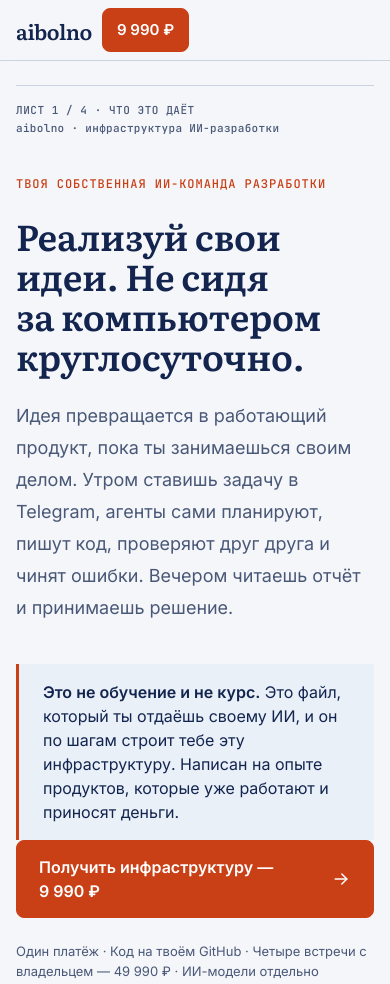
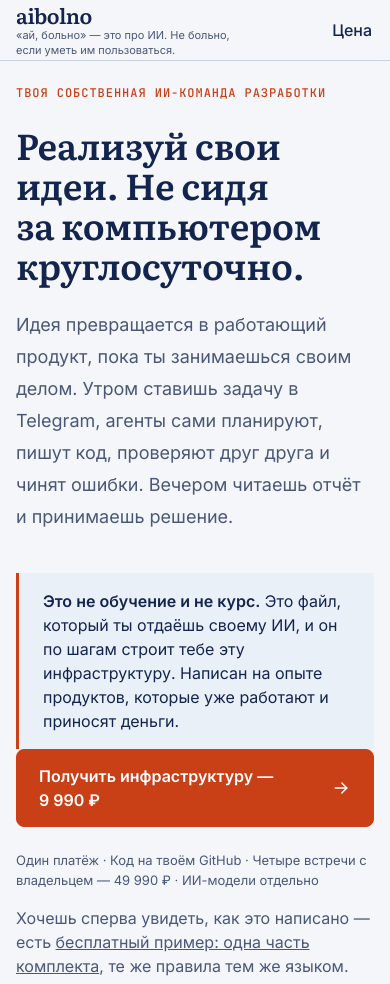
Before and after one commit to eldartri/aibolno, a plain HTML site: page index.html in a window 390 px wide. Shown: the top 984 px of the page. Drawn offline with Linux system fonts and the light colour scheme.

Commit message:
fix(site): шапка — каламбур у логотипа, цена словом, полосы «ЛИСТ N» убраны
Заказы 26187 и 26189.

- «Убери вот этот лист 1» — полосы `.sheet__head` сняты со всех листов всех
  страниц (не только с первого) и из подвала убрана ячейка «Лист 4 / Листов 4».
- «Зачем нам цена возле логотипа» — оранжевая кнопка с ценой из шапки убрана,
  цена осталась пунктом меню «Цена».
- «Возле логотипа напиши, что „ай, больно“ — это про ИИ» — полоса-каламбур под
  шапкой удалена, фраза переехала подписью к названию.
- Меню на трёх страницах одинаковое: Как устроено · Чем доказано · Пример · Цена.
  На телефоне меню не помещается — оставлен последний пункт «Цена», иначе шапка
  осталась бы без действия.

Co-Authored-By: Claude Opus 5 <noreply@anthropic.com>
Claude-Session: https://claude.ai/code/session_018irFH4hhhu8bYeLQCibwZf

```diff
--- a/index.html
+++ b/index.html
@@ -36,31 +36,21 @@
 
 <header class="top">
   <div class="wrap">
-    <a class="wordmark" href="/">aibolno <small>КБ ИИ-разработки</small></a>
+    <a class="wordmark" href="/">aibolno <small>«ай, больно» — это про ИИ. Не больно, если уметь им пользоваться.</small></a>
     <nav>
       <a href="#ustroystvo">Как устроено</a>
       <a href="#dokazano">Чем доказано</a>
       <a href="metod.html">Пример</a>
       <a href="#komplekt">Цена</a>
     </nav>
-    <div class="top__buys">
-      <a class="btn btn--accent btn--sm" href="oplata.html">9&nbsp;990&nbsp;₽</a>
-    </div>
   </div>
 </header>
-
-<div class="pun">
-  <div class="wrap">
-    <p><b>ai</b>bolno — слышится «ай, больно», а написано <i>AI</i>. Не больно, если уметь им пользоваться.</p>
-  </div>
-</div>
 
 <main>
 
 <!-- ЛИСТ 1 -->
 <section class="sheet hero">
   <div class="wrap">
-    <p class="sheet__head"><span>Лист 1 / 4 · что это даёт</span><span>aibolno · инфраструктура ИИ-разработки</span></p>
 
     <div class="hero__grid">
       <div>
@@ -109,7 +99,6 @@
 <!-- ЛИСТ 2 -->
 <section class="sheet sheet--plate" id="ustroystvo">
   <div class="wrap">
-    <p class="sheet__head"><span>Лист 2 / 4 · как устроено</span><span>вид А</span></p>
     <div class="split">
       <h2>Не один ИИ-помощник. Целая инфраструктура разработки.</h2>
       <p class="lead">Вместо одного чата — несколько контуров. Контур — отдельная рабочая единица: свой репозиторий, свои роли, свой бот в Telegram. Ты управляешь системой, а не каждым действием нейросети.</p>
@@ -158,7 +147,6 @@
 <!-- ЛИСТ 3 -->
 <section class="sheet" id="dokazano">
   <div class="wrap">
-    <p class="sheet__head"><span>Лист 3 / 4 · чем доказано</span><span>изделие в эксплуатации</span></p>
     <div class="proof">
       <div>
         <h2>Этой инфраструктурой уже собран живой продукт.</h2>
@@ -200,7 +188,6 @@
 <!-- ЛИСТ 4 -->
 <section class="sheet sheet--soft" id="komplekt">
   <div class="wrap">
-    <p class="sheet__head"><span>Лист 4 / 4 · комплект, цена и вопросы</span><span>спецификация</span></p>
     <h2 style="margin-bottom:var(--space-5)">Что получаешь за 9&nbsp;990&nbsp;₽</h2>
 
     <div class="spec">
@@ -282,7 +269,6 @@
       </div>
       <div><dt>Изделие</dt><dd>Инфраструктура ИИ-разработки</dd></div>
       <div><dt>Связь</dt><dd><a href="https://t.me/Eldar_tri">Telegram владельца</a></dd></div>
-      <div><dt>Лист 4</dt><dd>Листов 4</dd></div>
     </div>
     <nav class="footlinks">
       <a href="#ustroystvo">Как устроено</a>
--- a/styles.css
+++ b/styles.css
@@ -49,19 +49,10 @@ code{font:400 .92em/1.4 var(--font-mono)}
   font:600 22px/1 var(--font-display); letter-spacing:-.02em;
   text-decoration:none; display:flex; align-items:baseline; gap:10px; white-space:nowrap;
 }
-.wordmark small{font:500 var(--label) var(--font-mono); letter-spacing:var(--label-tracking); color:var(--text-2); text-transform:uppercase}
-.top nav{display:flex; gap:var(--space-3); margin-inline:auto}
+.wordmark small{font:400 13px/1.4 var(--font-text); letter-spacing:0; color:var(--text-2); text-transform:none; white-space:normal; max-width:64ch}
+.top nav{display:flex; gap:var(--space-3); margin-left:auto}
 .top nav a{text-decoration:none; font-weight:500; padding:6px 2px; border-bottom:1.5px solid transparent}
 .top nav a:hover{border-bottom-color:var(--accent)}
-.top__buys{display:flex; gap:var(--space-1); align-items:center; margin-left:auto}
-.top nav + .top__buys{margin-left:0}
-
-/* ---------- пояс под шапкой: обыгрываем название ---------- */
-.pun{background:var(--highlight); border-bottom:1px solid var(--line)}
-.pun p{margin:0; padding:13px 0; font:400 15px/1.5 var(--font-text); color:var(--text-2)}
-.pun b{font-weight:600; color:var(--text)}
-.pun i{font-style:normal; font-weight:600; color:var(--accent)}
-@media (max-width:720px){ .pun p{font-size:14px; padding:11px 0} }
 
 /* ---------- кнопки ---------- */
 .btn{
@@ -86,20 +77,9 @@ code{font:400 .92em/1.4 var(--font-mono)}
 .sheet{padding:var(--space-6) 0}
 /* первый лист страницы начинается выше: наверху незачем держать пустоту */
 main > .sheet:first-child{padding-top:var(--space-4)}
-main > .sheet:first-child .sheet__head{margin-bottom:var(--space-4)}
 .sheet--plate{background:var(--plate); color:var(--on-plate)}
 .sheet--plate .lead,.sheet--plate .note{color:var(--on-plate-2)}
 .sheet--soft{background:var(--highlight)}
-.sheet__head{
-  display:flex; justify-content:space-between; gap:var(--space-2); align-items:baseline;
-  padding-bottom:var(--space-2); border-top:1px solid var(--line);
-  padding-top:var(--space-2); margin-bottom:var(--space-5);
-  font:500 var(--label) var(--font-mono); letter-spacing:var(--label-tracking);
-  text-transform:uppercase; color:var(--text-2);
-}
-.sheet--plate .sheet__head{border-top-color:var(--line-plate); color:var(--on-plate-2)}
-.sheet__head span:last-child{text-align:right; text-transform:none; letter-spacing:.04em}
-
 .eyebrow{
   font:500 var(--label) var(--font-mono); letter-spacing:var(--label-tracking);
   text-transform:uppercase; color:var(--accent); margin-bottom:var(--space-3);
@@ -547,23 +527,16 @@ footer{padding:var(--space-5) 0 var(--space-6)}
 @media (max-width:640px){
   :root{--h1:var(--h1-m); --h2:var(--h2-m); --gutter:var(--page-margin-m)}
   .top .wrap{min-height:60px; gap:10px}
-  .top nav{display:none}
+  /* на телефоне меню не помещается, но шапка не должна остаться без действия:
+     из четырёх пунктов оставляем последний — «Цена» */
+  .top nav{gap:0}
+  .top nav a{display:none}
+  .top nav a:last-child{display:inline; white-space:nowrap}
   .wordmark{font-size:21px}
-  .wordmark small{display:none}
-  /* в шапке телефона три рамки подряд спорили друг с другом и с именем:
-     «Бесплатно» становится тихой ссылкой, рамка остаётся одна — у цены */
-  .top__buys{gap:14px}
-  .top__buys .btn--accent{padding:9px 14px}
-  /* каламбур про название на телефоне съедал первый экран раньше заголовка;
-     в подвале он всё равно сказан подписью «Ай, больно» */
-  .pun{display:none}
-  /* шапка листа: два длинных куска моноширинного сталкивались в две колонки
-     и упирались в кромки — на узком ставим их друг под другом */
-  .sheet__head{flex-direction:column; align-items:flex-start; gap:2px;
-    font-size:11px; letter-spacing:.05em; margin-bottom:var(--space-3)}
-  .sheet__head span:last-child{text-align:left; letter-spacing:.03em}
+  .wordmark{flex-direction:column; align-items:flex-start; gap:1px; line-height:1.15}
+  .wordmark small{font-size:11px; line-height:1.3; max-width:32ch}
+  /* имя с подписью на телефоне встаёт в две строки — цены в шапке больше нет */
   main > .sheet:first-child{padding-top:var(--space-3)}
-  main > .sheet:first-child .sheet__head{margin-bottom:var(--space-3)}
   /* строка условий под кнопками моноширинным с трекингом читалась как
      служебная надпись — на телефоне обычным текстом */
   .hero__fine,.final__fine{font-family:var(--font-text); font-size:13px;
```
Also changed, not shown: metod.html (+2 -14 lines), oplata.html (+2 -14 lines), sostav.html (+0 -1 lines).
